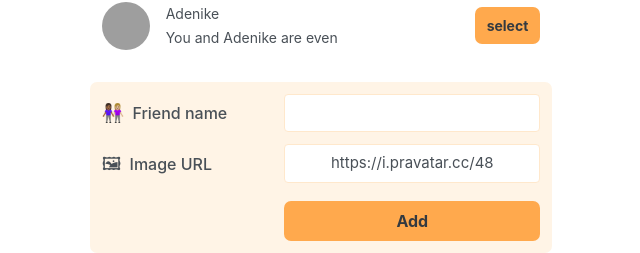
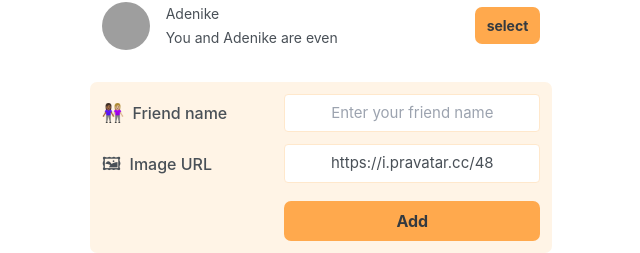
Before and after one commit to olayiwola2288/Restaurant-Calculator, a React (Create React App) app: page / in a window 1280 px wide. Both pictures are taken after a click on the button "Add friend". Shown: the part 250-503 px from the top of the page, without its empty margins (319-959 px from the left). Built offline with nearby package versions, Linux system fonts and the light colour scheme; grey boxes are pictures that could not be loaded.

Commit message:
adding placeholder to the input

```diff
--- a/src/App.js
+++ b/src/App.js
@@ -153,6 +153,7 @@ function FormAddFriend({ onAddFriend }) {
       <label>👩🏾‍🤝‍👩🏼 Friend name</label>
       <input
         type="text"
+        placeholder="Enter your friend name"
         value={name}
         onChange={(e) => setName(e.target.value)}
       />
```
